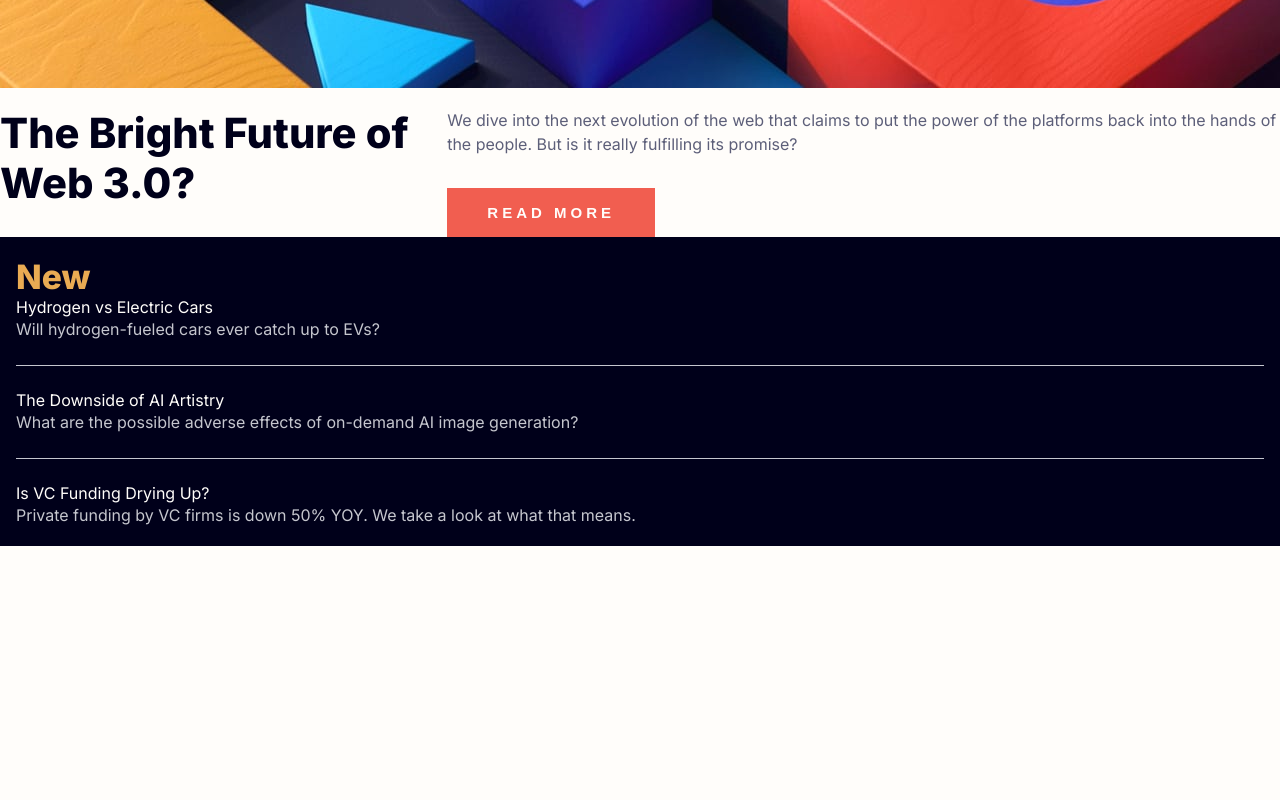
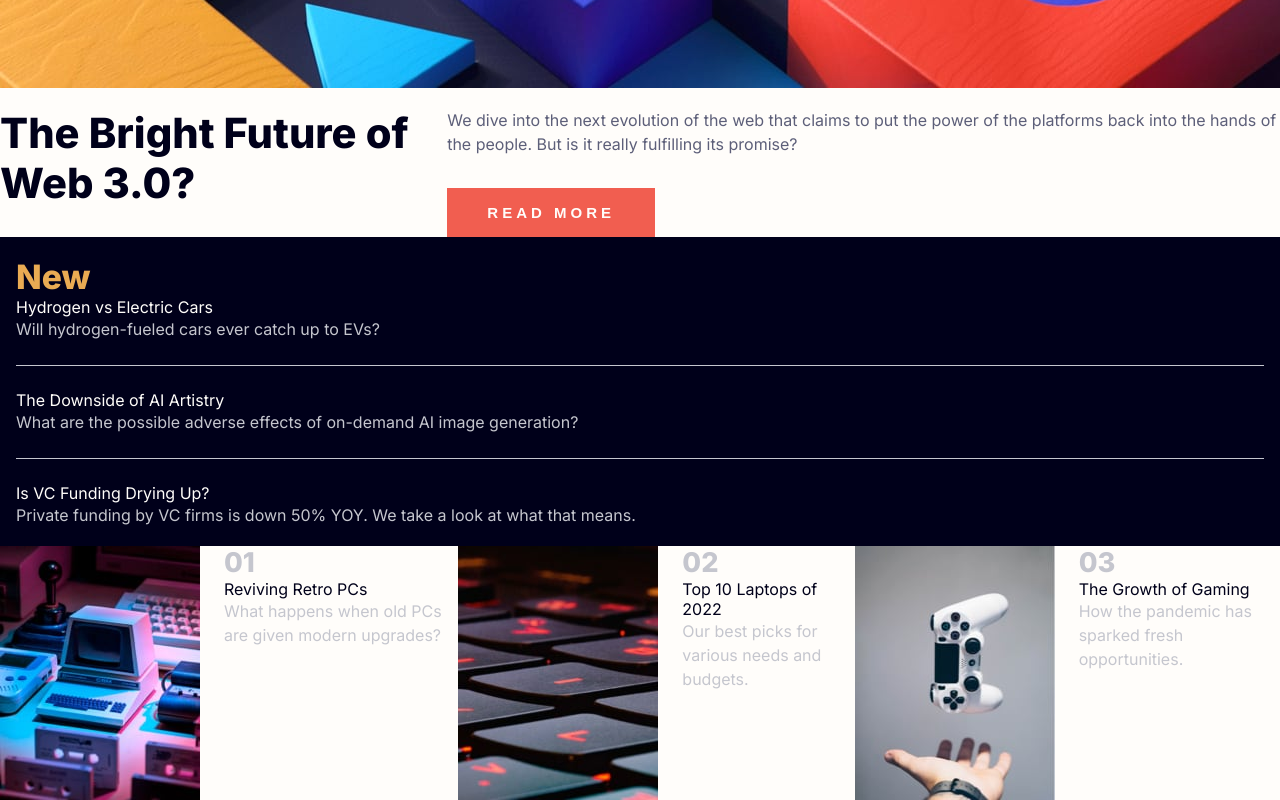
Before and after one commit to kdumagalhaes/news-homepage, a React (Vite) app: page / in a window 1280 px wide. Shown: the part 579-1379 px from the top of the page. Before the commit the page ends 1125 px from the top, so only its background shows below. Built offline with nearby package versions, Linux system fonts and the light colour scheme.

Commit message:
Add BottomNews component

```diff
--- a/src/App.tsx
+++ b/src/App.tsx
@@ -18,6 +18,7 @@ function App() {
       <Navigation />
       <Hero />
       <Sidebar />
+      <BottomNews />
       <GlobalStyles />
     </ThemeProvider>
   )
--- /dev/null
+++ b/src/components/molecules/BottomNews/BottomNews.tsx
@@ -0,0 +1,82 @@
+import { InternalLink } from '../../atoms/Link/InternalLink'
+import { Paragraph } from '../../atoms/Paragraph/Paragraph'
+import { Title, Headings } from '../../atoms/Title/Title'
+import { Container, NewsBlock } from './styles'
+
+// images
+import RetroPCImage from '../../../assets/images/image-retro-pcs.jpg'
+import TopLaptopsImage from '../../../assets/images/image-top-laptops.jpg'
+import GamingGrowthImage from '../../../assets/images/image-gaming-growth.jpg'
+
+export function BottomNews() {
+  return (
+    <Container>
+      <NewsBlock>
+        <img src={RetroPCImage} alt="A retro PC image" />
+        <div className="wrapper">
+          <Title
+            text="01"
+            color="hsl(233, 8%, 79%)"
+            size="1.7rem"
+            heading={Headings.H3}
+          />
+          <InternalLink
+            anchor="#"
+            color="hsl(240, 100%, 5%)"
+            colorHover="hsl(5, 85%, 63%)"
+            size="1rem"
+            text="Reviving Retro PCs"
+          />
+          <Paragraph
+            text="What happens when old PCs are given modern upgrades?"
+            color="hsl(233, 8%, 79%)"
+          />
+        </div>
+      </NewsBlock>
+      <NewsBlock>
+        <img src={TopLaptopsImage} alt="A black keyboard with red lights" />
+        <div className="wrapper">
+          <Title
+            text="02"
+            color="hsl(233, 8%, 79%)"
+            size="1.7rem"
+            heading={Headings.H3}
+          />
+          <InternalLink
+            anchor="#"
+            color="hsl(240, 100%, 5%)"
+            colorHover="hsl(5, 85%, 63%)"
+            size="1rem"
+            text="Top 10 Laptops of 2022"
+          />
+          <Paragraph
+            text="Our best picks for various needs and budgets."
+            color="hsl(233, 8%, 79%)"
+          />
+        </div>
+      </NewsBlock>
+      <NewsBlock>
+        <img src={GamingGrowthImage} alt="A joystick with a hand" />
+        <div className="wrapper">
+          <Title
+            text="03"
+            color="hsl(233, 8%, 79%)"
+            size="1.7rem"
+            heading={Headings.H3}
+          />
+          <InternalLink
+            anchor="#"
+            color="hsl(240, 100%, 5%)"
+            colorHover="hsl(5, 85%, 63%)"
+            size="1rem"
+            text="The Growth of Gaming"
+          />
+          <Paragraph
+            text="How the pandemic has sparked fresh opportunities."
+            color="hsl(233, 8%, 79%)"
+          />
+        </div>
+      </NewsBlock>
+    </Container>
+  )
+}
--- /dev/null
+++ b/src/components/molecules/BottomNews/styles.ts
@@ -0,0 +1,13 @@
+import styled from 'styled-components'
+
+export const Container = styled.div`
+  display: flex;
+`
+
+export const NewsBlock = styled.div`
+  display: flex;
+
+  .wrapper {
+    margin-left: 1.5rem;
+  }
+`
```
